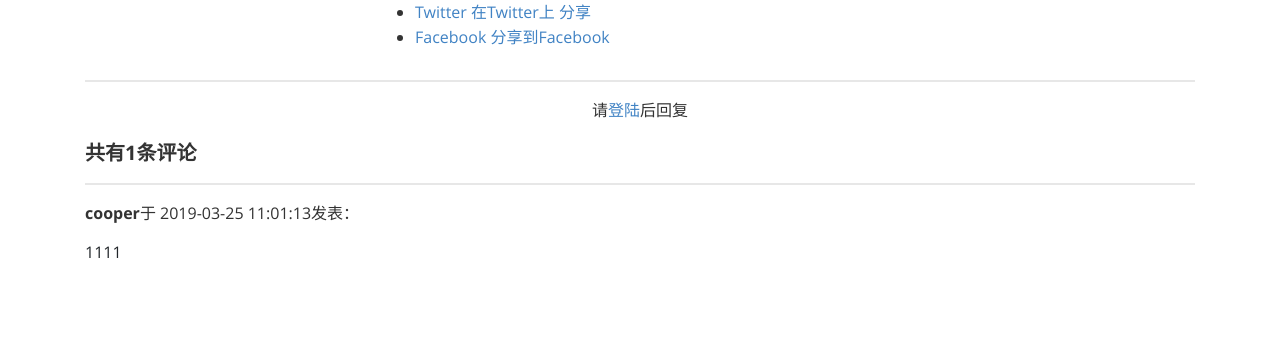
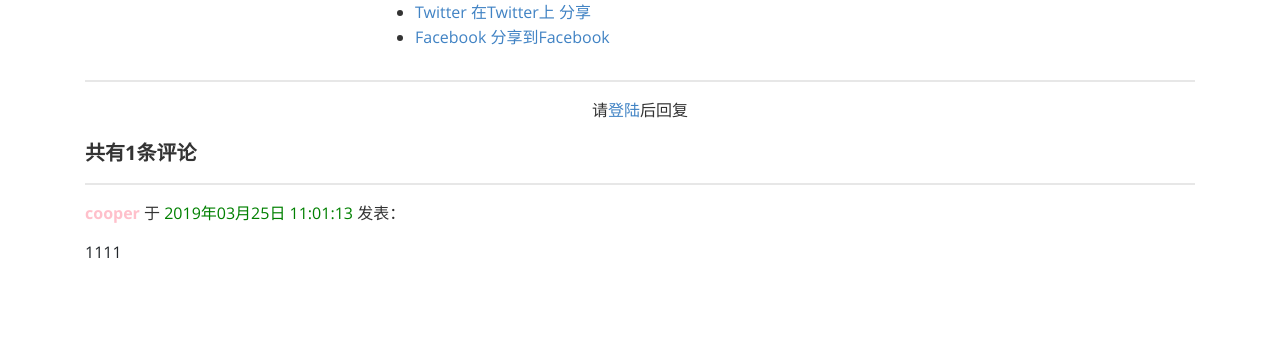
Before and after one commit to demo112/Bloging_new, a Django app: page /article/article-detail/36/ in a window 1280 px wide. Shown: the part 3217-3575 px from the top of the page. Run offline with Django 3.2, Linux system fonts and the light colour scheme; data comes from the database, SQL or seed files in the repository; both versions use the stored data as it was after the commit; some libraries are stand-ins or nearby versions.

Commit message:
完成用户评论功能

```diff
--- a/templates/article/detail.html
+++ b/templates/article/detail.html
@@ -74,7 +74,6 @@
         {% if toc %}
             </div>
         {% endif %}
-
     </div>
     <hr>
     {#    发表评论#}
@@ -109,8 +108,10 @@
         {% for comment in comments %}
             <hr>
             <p>
-                <strong>{{ comment.user }}</strong>于
-                <span>{{ comment.created|date:'Y-m-d H:i:s' }}</span>发表：
+                <strong style="color: pink">{{ comment.user }}</strong>
+                于
+                <span style="color: green">{{ comment.created|date:'Y年m月d日 H:i:s' }}</span>
+                发表：
             </p>
             <pre style="font-family: inherit; font-size: 1em;">{{ comment.body }}</pre>
         {% endfor %}
```
Also changed, not shown: db.sqlite3.
